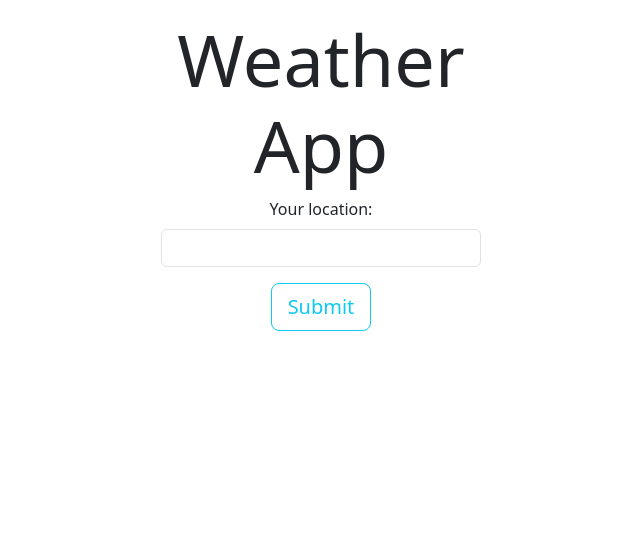
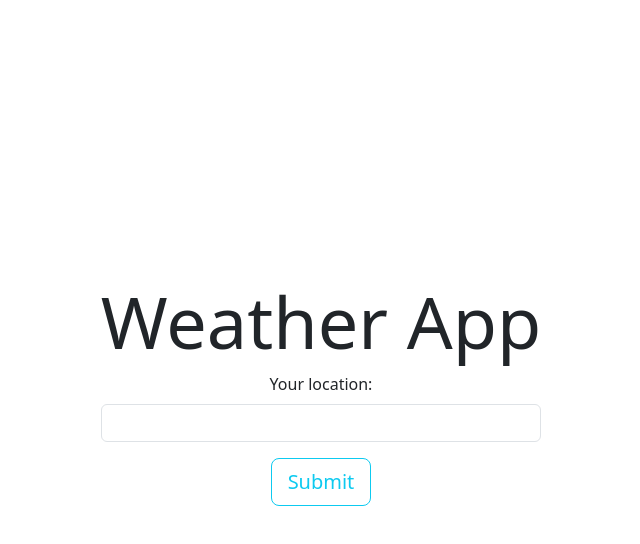
Before and after one commit to penszzip/weatherapp, a plain HTML site: page index.html in a window 1280 px wide. Shown: the whole page, without its empty margins (319-959 px from the left). Drawn offline with nearby package versions, Linux system fonts and the light colour scheme.

Commit message:
centered the main div

```diff
--- a/app.css
+++ b/app.css
@@ -1,3 +1,7 @@
+.wrapper {
+    height: 100vh;
+}
+
 .weather {
     text-align: center;
 }
--- a/index.html
+++ b/index.html
@@ -1,19 +1,20 @@
 <!DOCTYPE html>
 <html lang="en">
+
 <head>
     <meta charset="UTF-8">
     <meta http-equiv="X-UA-Compatible" content="IE=edge">
     <meta name="viewport" content="width=device-width, initial-scale=1.0">
     <title>Weather app</title>
-    <link href="https://cdn.jsdelivr.net/npm/bootstrap@5.3.0-alpha1/dist/css/bootstrap.min.css"
-    rel="stylesheet"
-    integrity="sha384-GLhlTQ8iRABdZLl6O3oVMWSktQOp6b7In1Zl3/Jr59b6EGGoI1aFkw7cmDA6j6gD"
-    crossorigin="anonymous">
+    <link href="https://cdn.jsdelivr.net/npm/bootstrap@5.3.0-alpha1/dist/css/bootstrap.min.css" rel="stylesheet"
+        integrity="sha384-GLhlTQ8iRABdZLl6O3oVMWSktQOp6b7In1Zl3/Jr59b6EGGoI1aFkw7cmDA6j6gD" crossorigin="anonymous">
     <link rel="stylesheet" href="app.css">
 </head>
+
 <body>
 
-    <div class="weather w-25 mx-auto mt-3">
+    <div class="wrapper d-flex justify-content-center align-items-center">
+        <div class="weather">
             <h1 class="display-2">Weather App</h1>
             <div class="forecastForm mb-3">
                 <form id="weatherForm">
@@ -26,6 +27,7 @@
             </div>
             <div class="forecast h5 bg-info bg-opacity-10"></div>
         </div>
+    </div>
 
     <script src="https://cdn.jsdelivr.net/npm/axios@1.1.2/dist/axios.min.js"></script>
     <script src="https://cdn.jsdelivr.net/npm/bootstrap@5.3.0-alpha1/dist/js/bootstrap.bundle.min.js"
@@ -33,4 +35,5 @@
         crossorigin="anonymous"></script>
     <script src="script.js"></script>
 </body>
+
 </html>
--- a/script.js
+++ b/script.js
@@ -11,9 +11,7 @@ form.addEventListener('submit', async function (e) {
         }
 
         const location = input.value;
-        console.log(location)
         const coordinates = await axios.get(`https://geocoding-api.open-meteo.com/v1/search?name=${location}`)
-        console.log(coordinates)
         const { latitude, longitude } = coordinates.data.results[0]
 
         const weather = await axios.get(`https://api.open-meteo.com/v1/forecast?latitude=${latitude}&longitude=${longitude}&current_weather=true`)
```
Lines whose indentation alone changed are shown as unchanged.
